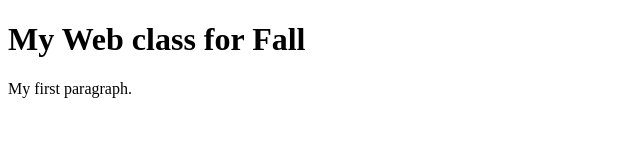
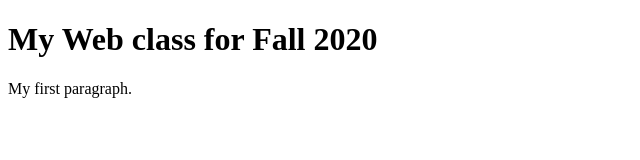
Before and after one commit to yyaleisa/yyaleisa.github.io, a plain HTML site: page index.html in a window 1280 px wide. Shown: the whole page, without its empty margins (0-640 px from the left). Drawn offline with Linux system fonts and the light colour scheme.

Commit message:
Update index.html

```diff
--- a/index.html
+++ b/index.html
@@ -5,7 +5,7 @@
 </head>
 <body>
 
-<h1>My Web class for Fall</h1>
+<h1>My Web class for Fall 2020</h1>
 <p>My first paragraph.</p>
 
 </body>
```
